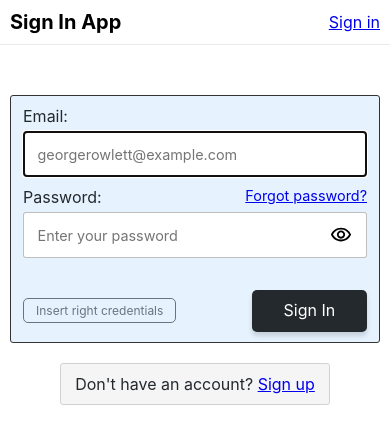
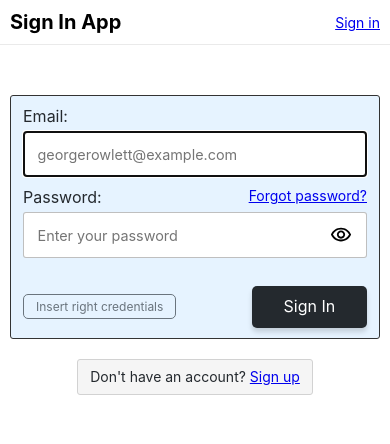
Before and after one commit to alanreidt/sign-in-app, a React (Create React App) app: page /sign-in in a window 390 px wide. Shown: the top 444 px of the page. Built offline with nearby package versions, Linux system fonts and the light colour scheme.

Commit message:
[PD-109] Bind common flow text's font-size to html (rem)

```diff
--- a/src/components/Box.js
+++ b/src/components/Box.js
@@ -5,7 +5,9 @@ export default styled.div`
   width: ${(props) => props.maxWidth ? '100%' : 'auto'};
   max-width: ${(props) => props.maxWidth};
   height: 100%;
-  padding: 10px 14px;
+  padding: 0.625em 0.875em;
+
+  font-size: 1rem;
 
   background-color: #f5f5f5;
   border: 1px solid #d2d2d2;
--- a/src/components/Message.js
+++ b/src/components/Message.js
@@ -15,7 +15,7 @@ const typeToColor = (type) => {
 };
 
 const StyledMessage = styled.p`
-  font-size: 30px;
+  font-size: 1.875rem;
 
   color: ${(props) => typeToColor(props.type)};
 `;
--- a/src/components/SignInBox.js
+++ b/src/components/SignInBox.js
@@ -51,7 +51,7 @@ const Error = styled.p`
   left: 0;
 
   display: block;
-  height: 1.5rem;
+  height: 1.5em;
   margin-top: 0;
   margin-bottom: 0;
 
--- a/src/index.css
+++ b/src/index.css
@@ -1,3 +1,18 @@
+html {
+  font-size: 100%;
+}
+
+@media (max-width: 768px) {
+  html {
+    font-size: 93.75%;
+  }
+}
+@media (max-width: 576px) {
+  html {
+    font-size: 87.5%;
+  }
+}
+
 body {
   margin: 0;
 
@@ -9,3 +24,7 @@ body {
   color: #24292e;
   background-color: #fff;
 }
+
+a {
+  font-size: 1rem;
+}
```
